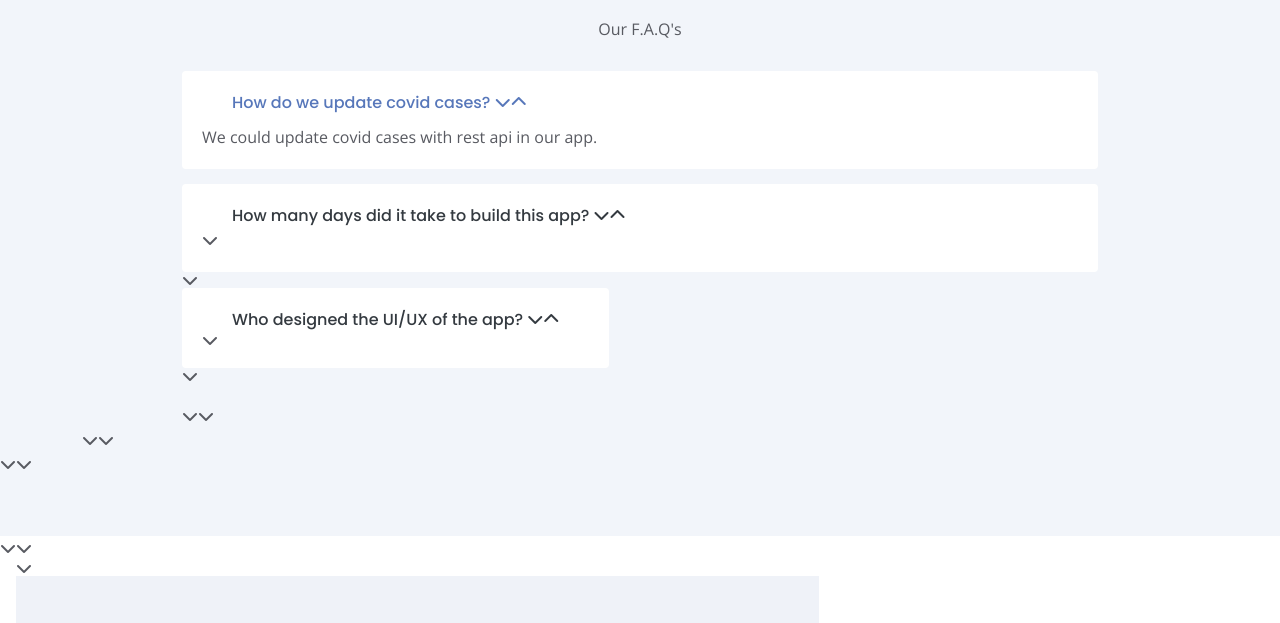
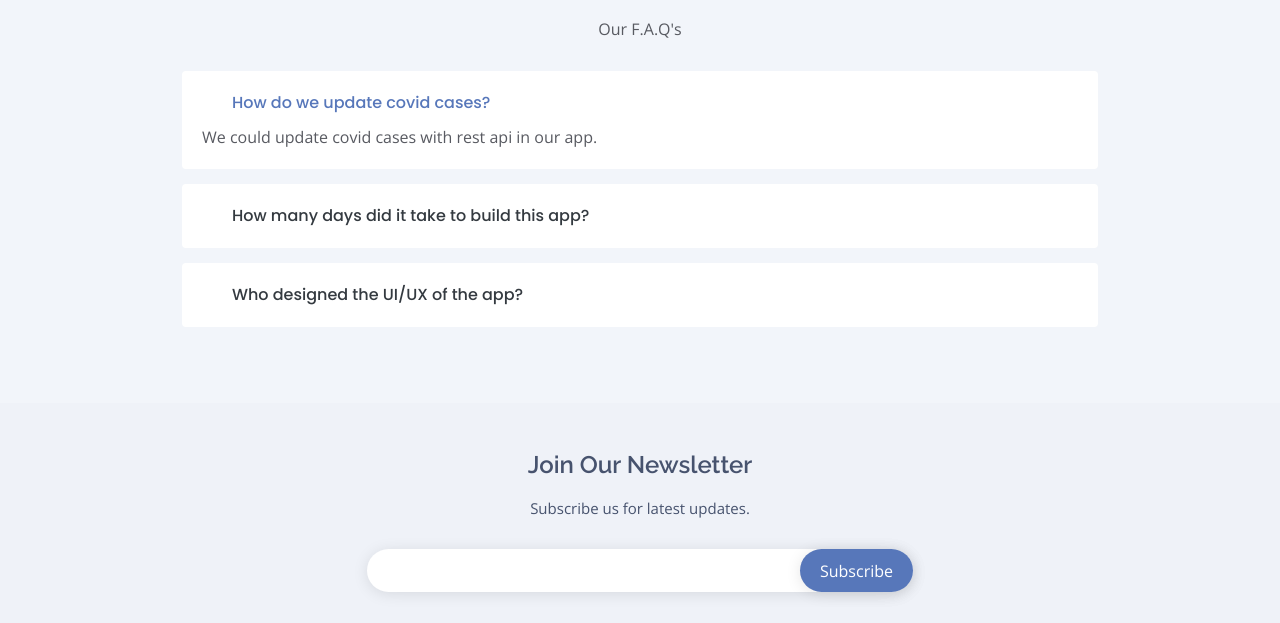
Before and after one commit to NirupamTech/ncovidtracker, a plain HTML site: page app.html in a window 1280 px wide. Shown: the part 2065-2688 px from the top of the page. Drawn offline with nearby package versions, Linux system fonts and the light colour scheme; a web font is replaced by a local one.

Commit message:
Update app.html

```diff
--- a/app.html
+++ b/app.html
@@ -227,7 +227,7 @@
         <div class="accordion-list">
           <ul>
             <li data-aos="fade-up">
-               <a data-bs-toggle="collapse" class="collapse" data-bs-target="#accordion-list-1">How do we update covid cases? <i class="fas fa-chevron-down"></i><i class="fas fa-chevron-up"></i></a>
+               <a data-bs-toggle="collapse" class="collapse" data-bs-target="#accordion-list-1">How do we update covid cases?</a>
               <div id="accordion-list-1" class="collapse show" data-bs-parent=".accordion-list">
                 <p>
                   We could update covid cases with rest api in our app.
@@ -236,7 +236,7 @@
             </li>
 
             <li data-aos="fade-up" data-aos-delay="100">
-              <a data-bs-toggle="collapse" data-bs-target="#accordion-list-2" class="collapsed">How many days did it take to build this app? <i class="fas fa-chevron-down"><i class="fas fa-chevron-up"></i></a>
+              <a data-bs-toggle="collapse" data-bs-target="#accordion-list-2" class="collapsed">How many days did it take to build this app? </a>
               <div id="accordion-list-2" class="collapse" data-bs-parent=".accordion-list">
                 <p>
                  It took around 5 days for us to build this.
@@ -245,7 +245,7 @@
             </li>
 
             <li data-aos="fade-up" data-aos-delay="200">
-              <a data-bs-toggle="collapse" data-bs-target="#accordion-list-3" class="collapsed">Who designed the UI/UX of the app? <i class="fas fa-chevron-down"><i class="fas fa-chevron-up"></i></a>
+              <a data-bs-toggle="collapse" data-bs-target="#accordion-list-3" class="collapsed">Who designed the UI/UX of the app? </a>
               <div id="accordion-list-3" class="collapse" data-bs-parent=".accordion-list">
                 <p>
                   Our concept designer/ui designer, Hruthika Reddy has designed the ui of the app.
```
